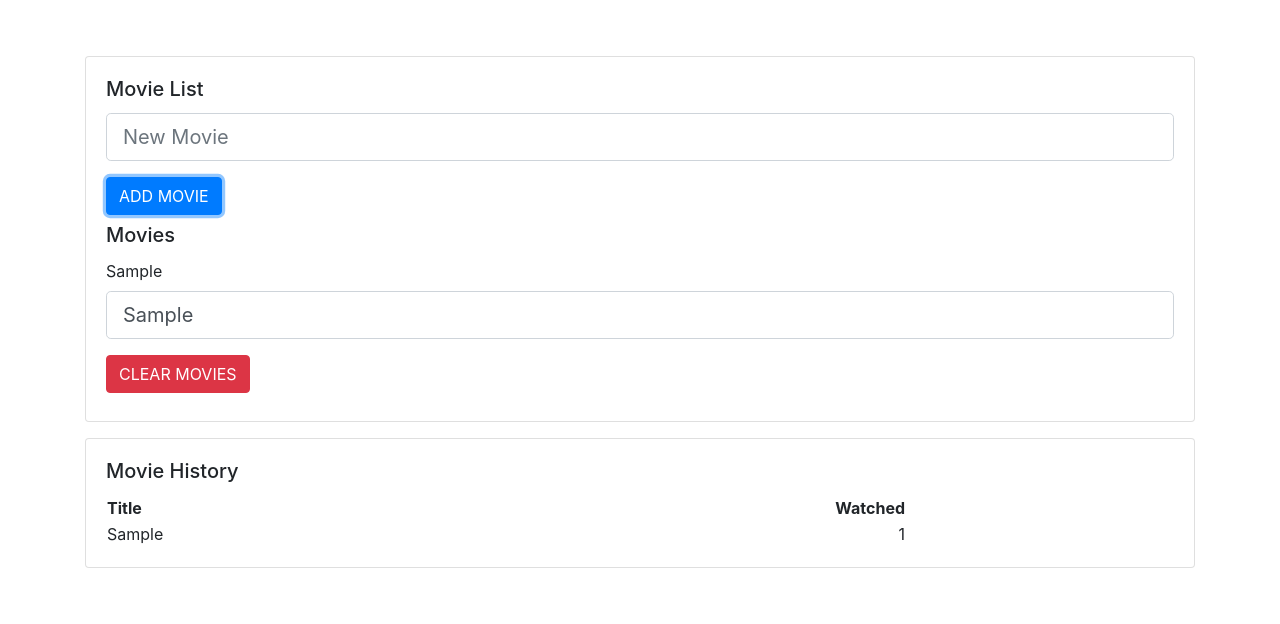
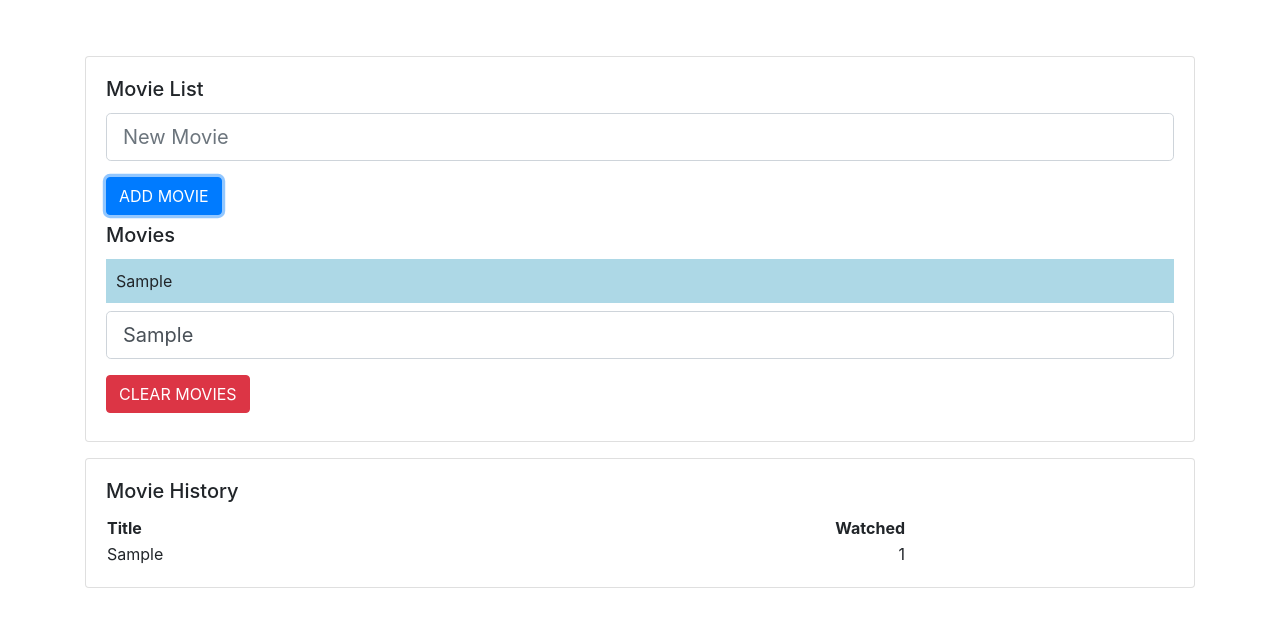
Before and after one commit to GoodestUsername/idk, a plain HTML site: page index.html in a window 1280 px wide. Both pictures are taken after typing "Sample", "Sample" into the empty fields and a click on the button "ADD MOVIE". Drawn offline with nearby package versions, Linux system fonts and the light colour scheme.

Commit message:
added styling to lists for movie lists

```diff
--- a/style.css
+++ b/style.css
@@ -6,10 +6,19 @@
 
   .container {
     height: 90vh;
+    overflow: hidden;
   }
+  li {
+    float: left;
+    font-size: 16px;
+    background-color: lightblue;
+    padding: 10px 10px;
+    text-decoration: none;
+}
 
   li:hover {
     cursor: pointer;
+    background-color: red;
   }
 
   ul{ list-style-type: none; }
```
Also changed, not shown: 1 other file.
